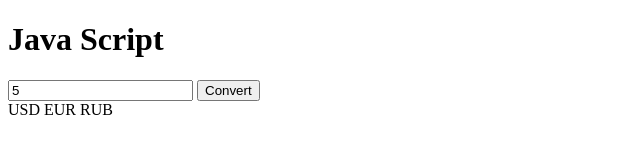
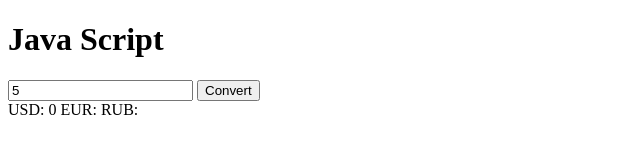
Before and after one commit to Rasul-Nigmatov/js-cod, a plain HTML site: page index.html in a window 1280 px wide. Both pictures are taken after typing "5" into the empty fields and a click on the button "Convert". Shown: the full height of the page, 0-640 px from the left. Drawn offline with Linux system fonts and the light colour scheme.

Commit message:
js problem

```diff
--- a/index.html
+++ b/index.html
@@ -14,9 +14,9 @@
         <input class="form__uzs-input" required min="0" type="number">
         <button type="submit">Convert</button>
     </form>
-    <output class="usd-result">USD</output>
-    <output class="eur-result">EUR</output>
-    <output class="rub-result">RUB</output>
+    <output class="usd-result">USD:</output>
+    <output class="eur-result">EUR:</output>
+    <output class="rub-result">RUB:</output>
     <script src="js/main.js"></script>
 </body>
 </html>
--- a/js/main.js
+++ b/js/main.js
@@ -202,8 +202,7 @@ const USD = 11560;
 form.addEventListener("submit", function (evt){
     evt.preventDefault();
 
-    const inputValue = input . value;
+    const inputValue = input;
 
-    usdResult.textContent = "USD: ";
-    usdResult.textContent += inputValue / USD
+    usdResult.textContent = `USD:  ${inputValue / USD}`;
 }) ;
```
